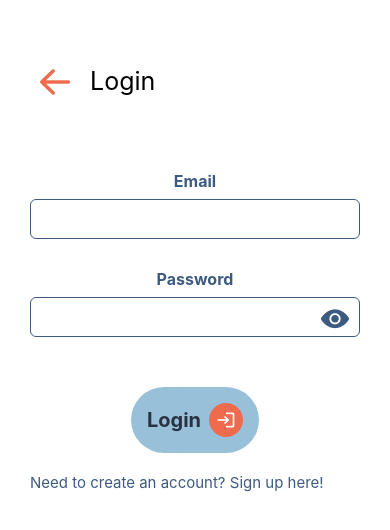
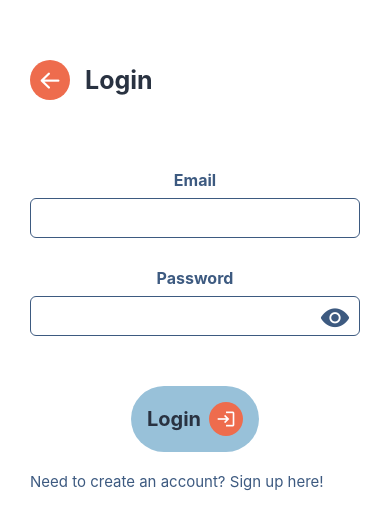
Before and after one commit to ICEI-PUC-Minas-PMV-ADS/trocai, a React Native app in the folder src/frontend/: screen /Login in a window 390 px wide. Shown: the top 530 px of the page. Built offline with nearby package versions, Linux system fonts and the light colour scheme; what expo-linking would draw is missing.

Commit message:
adjust styles of page header

```diff
--- a/src/frontend/common/pageHeader.tsx
+++ b/src/frontend/common/pageHeader.tsx
@@ -29,14 +29,11 @@ function PageHeader({ pageName, navigation, addOption }: IProps): JSX.Element {
   return (
     <StyledPageHeader>
       <StyledBackArrow onPress={() => navigation.goBack()}>
-        <AntDesign
-          size={40}
-          style={{ marginBottom: -3, paddingLeft: 5 }}
-          name="arrowleft"
-          color={Colors.light.red}
-        />
+        <AntDesign size={25} name="arrowleft" color={Colors.light.white} />
       </StyledBackArrow>
-      <StyledPageTitle style={{ color: "black" }}>{pageName}</StyledPageTitle>
+      <StyledPageTitle style={{ color: Colors.light.black }}>
+        {pageName}
+      </StyledPageTitle>
       {loggedUser?.result.isManager && addOption ? (
         <StyledAddButton onPress={() => navigation.navigate(addOption)}>
           <Entypo name="plus" size={50} color={Colors.light.yellow} />
@@ -48,7 +45,15 @@ function PageHeader({ pageName, navigation, addOption }: IProps): JSX.Element {
 
 export default PageHeader;
 const StyledBackArrow = styled.Pressable`
-  color: ${Colors.light.red};
+  background-color: ${Colors.light.red};
+  color: ${Colors.light.white};
+  border-radius: 50%;
+  height: 40px;
+  width: 40px;
+  display: flex;
+  align-items: center;
+  justify-content: center;
+  /* padding: 10px; */
 `;
 
 const StyledPageHeader = styled.View`
@@ -61,7 +66,9 @@ const StyledPageHeader = styled.View`
 
 const StyledPageTitle = styled.Text`
   font-size: 25px;
+  line-height: 25px;
   margin-left: 15px;
+  font-weight: bold;
 `;
 
 const StyledAddButton = styled.Pressable`
```
